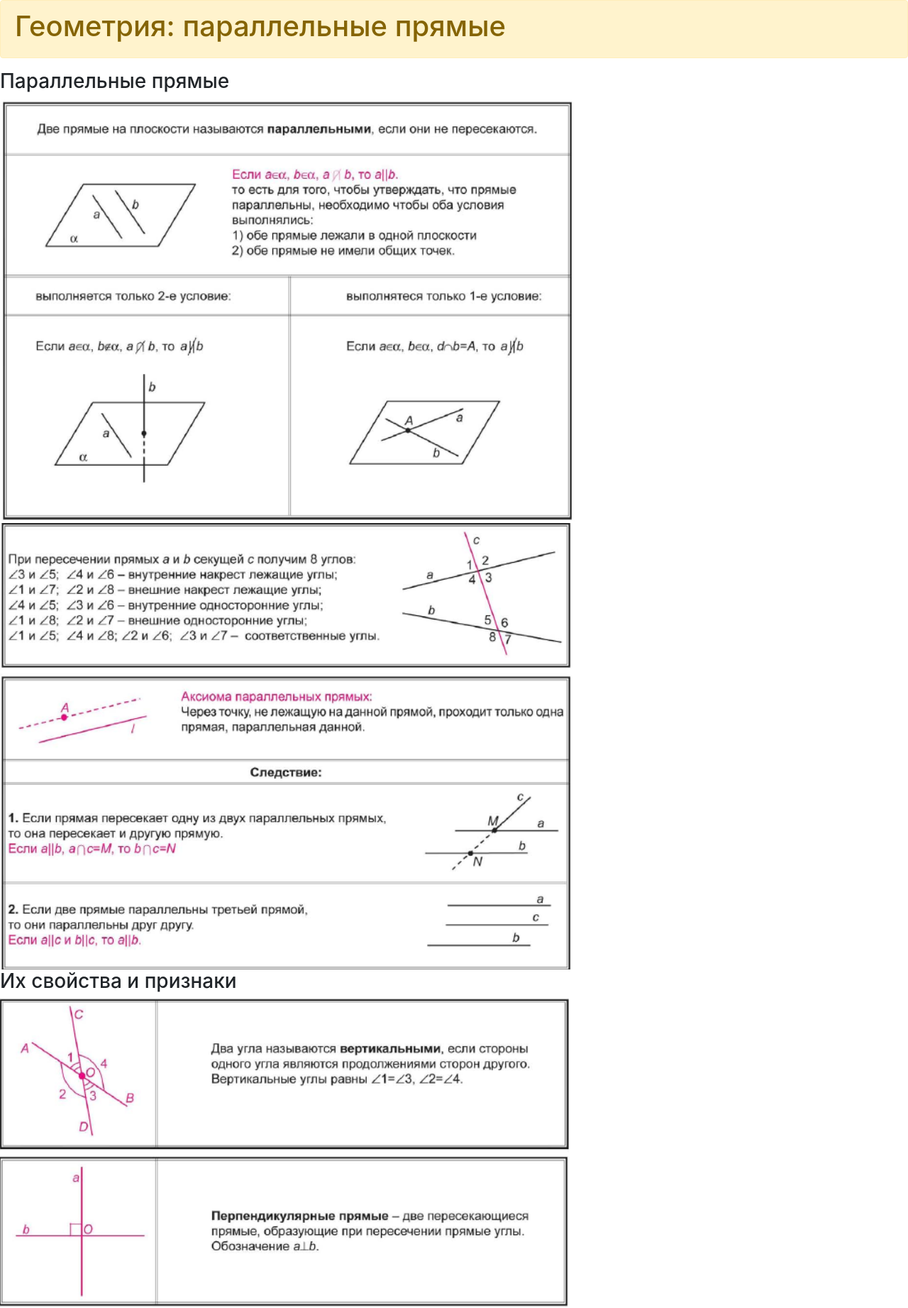
After one commit to Ma1ozem0v/website_on_Python, a Flask app: page /geometry/priamie in a window 1280 px wide. The commit adds this page. Shown: the whole page at 71% size. Run offline with Flask 2, Linux system fonts and the light colour scheme; some libraries are stand-ins or nearby versions.

Commit message:
Геометрия: параллельные прямые и треугольники(последнее не работает)

```diff
--- a/main.py
+++ b/main.py
@@ -88,8 +88,13 @@ def physics():
 
 
 app.route('/geometry/treugol')
-def treugol():
-    with open('templates/treugol.html', 'r', encoding='utf-8') as file:
+def treug():
+    return render_template('templates/treugol.html')
+
+
+@app.route('/geometry/priamie')
+def priamie():
+    with open('templates/priamie.html', 'r', encoding='utf-8') as file:
         return file.read()
 
 
--- a/templates/geometry.html
+++ b/templates/geometry.html
@@ -21,9 +21,8 @@
 <div>
     <img src="../static/img/glavgeom.png">
 </div>
-
 <a href="/geometry/ygli"><img src="../static/img/ygli.png"></a>
-<a href="/geometry/treugol"><img src="static/img/treug.jpg"></a>
-<a href="/geometry/"><img src="static/img/trigo.jpg"></a>
+<a href="/geometry/treugol"><img src="../static/img/treug.jpg"></a>
+<a href="/geometry/priamie"><img src="../static/img/priamieg.png"></a>
 </body>
 </html>
--- /dev/null
+++ b/templates/priamie.html
@@ -0,0 +1,25 @@
+<!DOCTYPE html>
+<html lang="en">
+<head>
+    <meta charset="UTF-8">
+    <title>Параллельные прямые</title>
+    <link rel="stylesheet"
+          href="https://stackpath.bootstrapcdn.com/bootstrap/4.4.1/css/bootstrap.min.css"
+          integrity="sha384-Vkoo8x4CGsO3+Hhxv8T/Q5PaXtkKtu6ug5TOeNV6gBiFeWPGFN9MuhOf23Q9Ifjh"
+          crossorigin="anonymous">
+</head>
+<body>
+<header>
+    <div class="alert alert-warning" role="alert">
+  <h1>Геометрия: параллельные прямые</h1>
+</div>
+    </header>
+<div>
+<h3>Параллельные прямые</h3>
+        <img src="../static/img/priamie1.png">
+        <img src="../static/img/priamie2.png">
+    </div>
+<h3>Их свойства и признаки</h3>
+        <img src="../static/img/vertikygli.png">
+</body>
+</html>
```
Also changed, not shown: static/img/priamie1.png (added), static/img/priamie2.png (added), static/img/priamieg.png (added), static/img/vertikygli.png (added).
